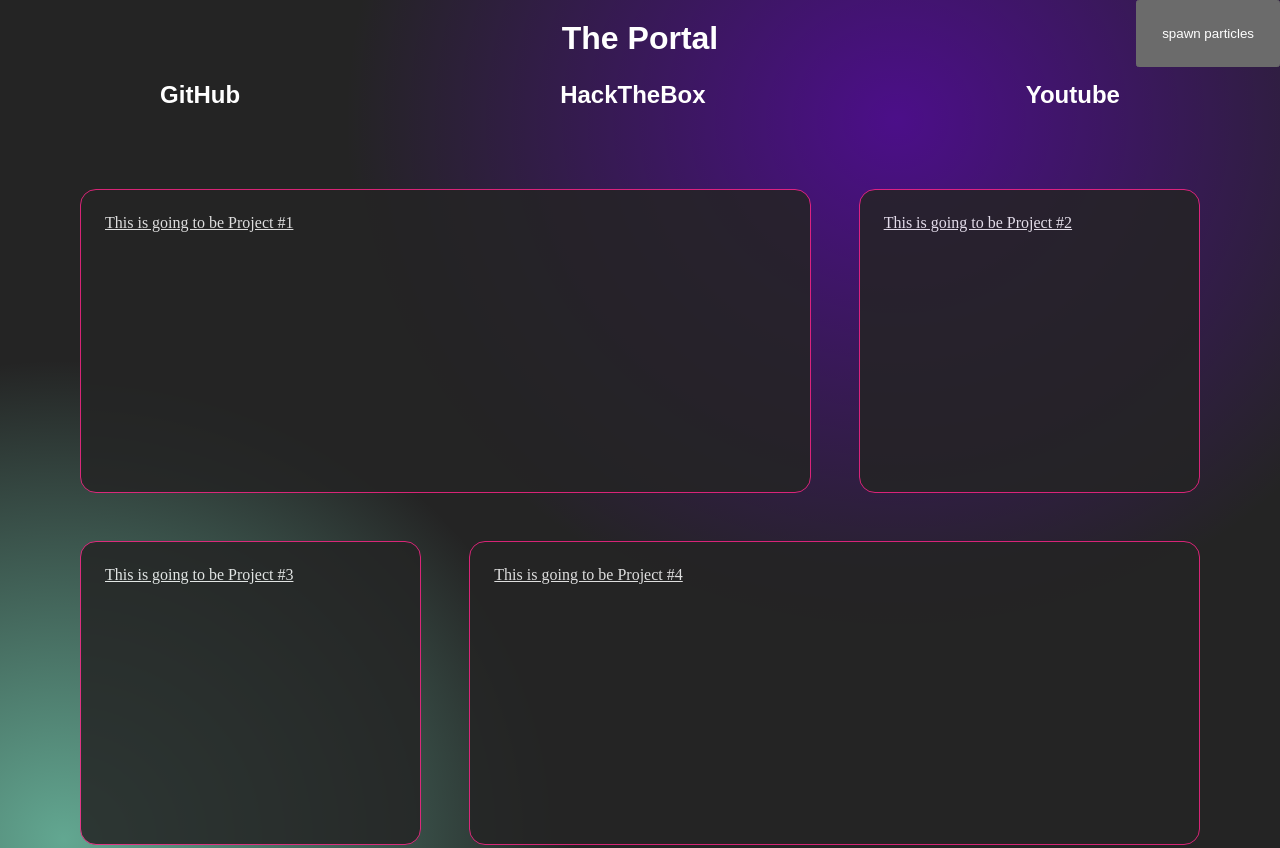
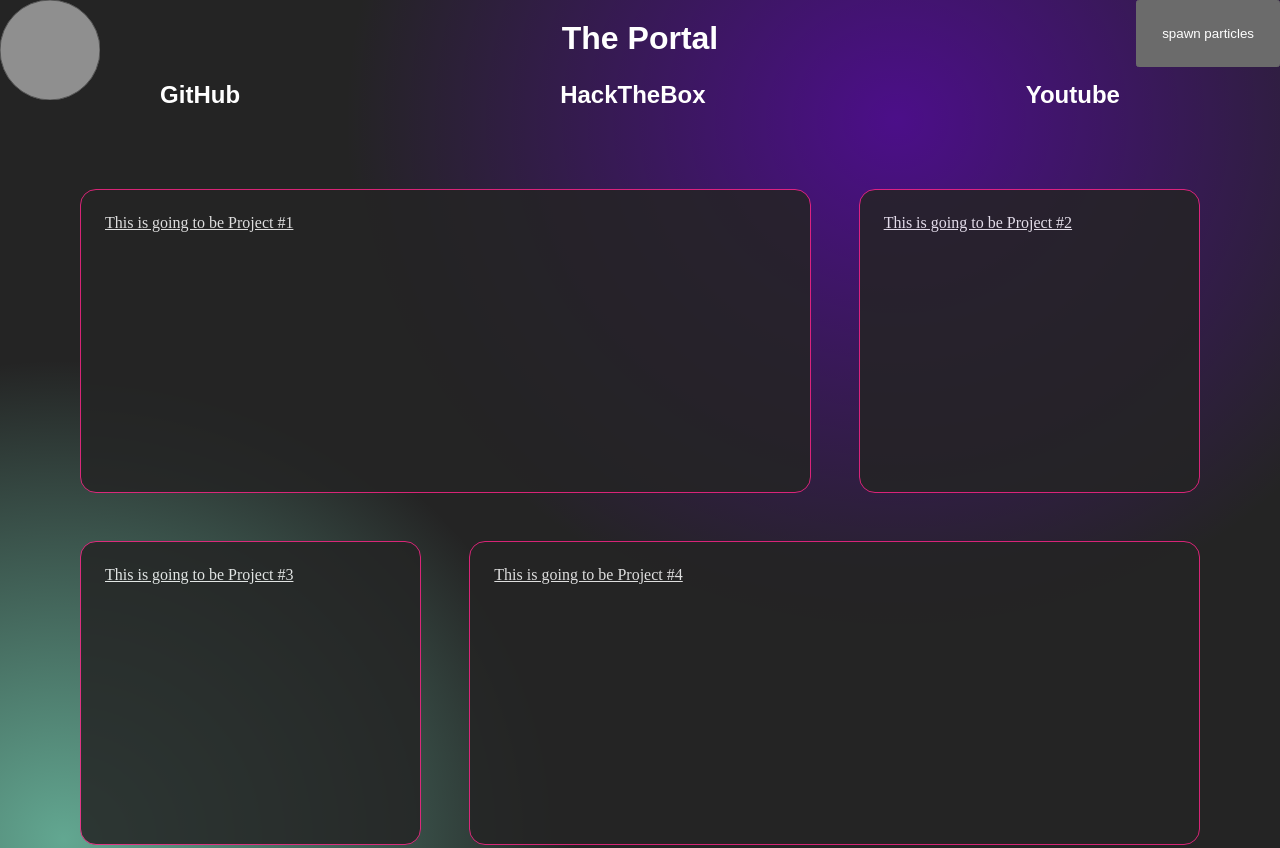
Before and after one commit to Bit-Jaeger/portal, a plain HTML site: page index.html in a window 1280 px wide. Shown: the top 848 px of the page. Drawn offline with Linux system fonts and the light colour scheme; a web font is replaced by a local one.

Commit message:
adding third canvas for sparks from bottom up

```diff
--- a/index.html
+++ b/index.html
@@ -49,7 +49,9 @@
 
     </canvas>
 
+    <canvas id="spark-canvas" viewBox="0 0 100vw 100vh" width="100vw" height="100vw">
 
+    </canvas>
 
 
 
--- a/index.js
+++ b/index.js
@@ -2,7 +2,6 @@
 
 /* #TODO: onMouseOver event -> something should follow the mouse or particles get animated,
         when hovering a link or something like that! */
-
 
 
 /* #### getting elements #### */
@@ -12,6 +11,8 @@ const ctx = particleCanvas.getContext("2d");
 const gradientCanvas = document.getElementById('gradient-canvas');
 const ctxGrad = gradientCanvas.getContext('2d');
 
+const sparkCanvas = document.getElementById('spark-canvas');
+const ctxSpark = sparkCanvas.getContext('2d');
 
 const glow1 = document.getElementById('glow-purple');
 
@@ -23,6 +24,8 @@ const heading = document.getElementById('heading');
 var rect = heading.getBoundingClientRect();
 var currentHeadingX = get_heading_x();
 var currentHeadingY = get_heading_y();
+
+console.log("currentHeadingX currentHeadingY")
 
 
 function get_heading_x()
@@ -57,11 +60,9 @@ addEventListener("resize", (event)=> {
     gradientCanvas.height = window.innerHeight;
 
     /* update heading location for spawning */
-    var currentHeadingX = (Math.random() * get_heading_x() + rect.left);
-    var currentHeadingY = get_heading_y();
-    console.log("resize fired");
-    console.log(currentHeadingX);
-    console.log(rect.left);
+    currentHeadingX = (Math.random() * get_heading_x() + rect.left);
+    currentHeadingY = get_heading_y();
+
 })
 
 
@@ -86,6 +87,37 @@ ctxGrad.fillRect(200, 200, 800, 750);
 
 
 
+
+
+const amountOfSparks = 20;
+
+class Spark {
+    constructor(x, y, r, dx, dy,){
+        this.x = x;
+        this.y = y;
+        this.r = r;
+        this.dx = dx;
+        this.dy = dy;
+    }
+
+    draw(){
+        ctxSpark.beginPath();
+        ctxSpark.arc(this.x, this.y ,this.r, 0, Math.PI * 2, false);
+        ctxSpark.fillStyle ="#8f8f8f";
+        ctxSpark.fill();
+        ctxSpark.strokeStyle = "#555555";
+        ctxSpark.stroke();
+    }
+}
+
+let sparks = [];
+sparks.push(new Spark(50, 50, 50, 0, 0));
+for (let j = 0; j < amountOfSparks; j++){
+    sparks[j].draw();
+}
+
+
+
 /* ##### Canvas & Particles ##### */
 const amountOfParticles = 128;
 const maxSpeedParticle = 3;
@@ -93,7 +125,7 @@ particleCanvas.width = window.innerWidth;
 particleCanvas.height= window.innerHeight;
 
 
-/* TODO: Color Variable */
+
 class Particle {
     constructor(x, y, w, h, dx, dy, boolDir) {
         this.x = x;
--- a/styles.css
+++ b/styles.css
@@ -1,4 +1,3 @@
-/* TODO: getting colors lined up at the top of the file */
 :root{
     --pallete-neutral-999: #090909;
     --pallete-neutral-800: #121212;
@@ -134,6 +133,13 @@ p{
 }
 
 
+#spark-canvas {
+  display: flex;
+  position: fixed;
+  z-index: 99;
+  pointer-events: none;
+}
+
 
 
 .relative-body-container{
```
